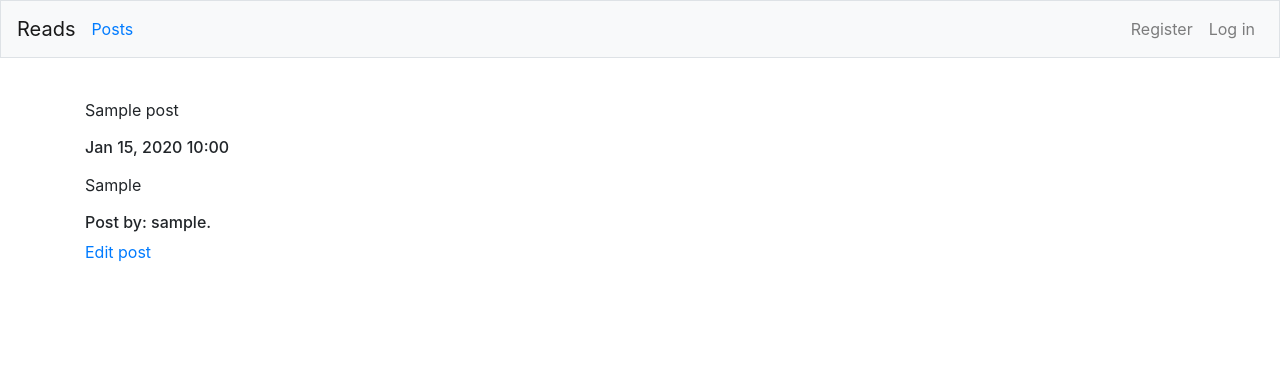
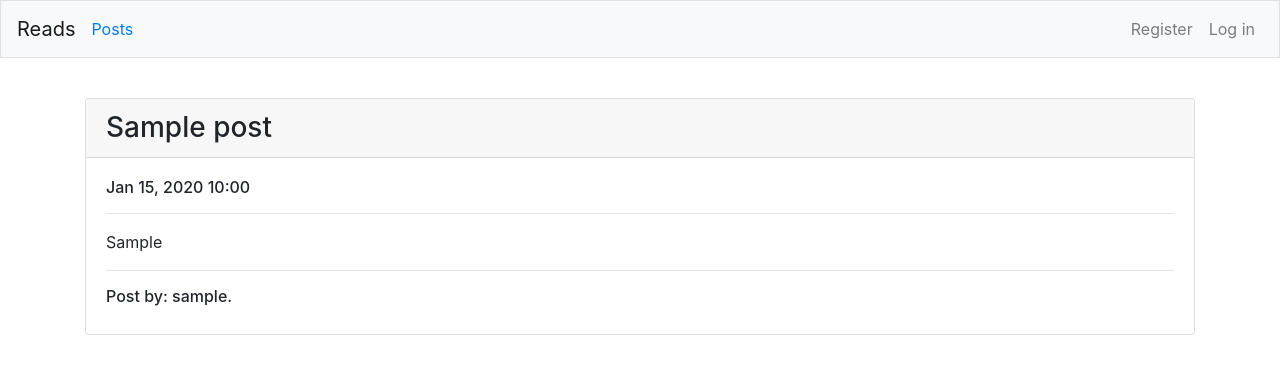
Before and after one commit to yawok/blog-website, a Django app: page /posts/1/ in a window 1280 px wide. Shown: the top 374 px of the page. Run offline with Django 4.2, Linux system fonts and the light colour scheme; tables that the repository leaves empty hold one stand-in row (values such as "Sample post"); some libraries are stand-ins or nearby versions.

Commit message:
styled post content

```diff
--- a/blogposts/templates/blogposts/post.html
+++ b/blogposts/templates/blogposts/post.html
@@ -3,15 +3,20 @@
 
 {% block content %}
 
-<p>{{ title }}</p>
+	<div class="card mb-3">
+		<h3 class="card-header"> {{ title }}</h3>
+		<div class="card-body">
 			<h6>{{ title.date|date:"M d, Y H:i" }}</h6>
+			<hr>
 			<p>{{ content|linebreaks }}</p>
+			<hr>
 			{% if owner != user %}
 				<h6>Post by: {{ title.owner }}.</h6>
 			{% else %}
 				<h6>Post by: you.</h6>
+				<a href="{% url 'blogposts:edit_post' title.id %}">Edit post</a>
 			{% endif %}
-<p>
-	<a href="{% url 'blogposts:edit_post' title.id %}">Edit post</a>
-</p>
+		</div>
+	</div>
+
 {% endblock content %}
```
Lines whose indentation alone changed are shown as unchanged.
